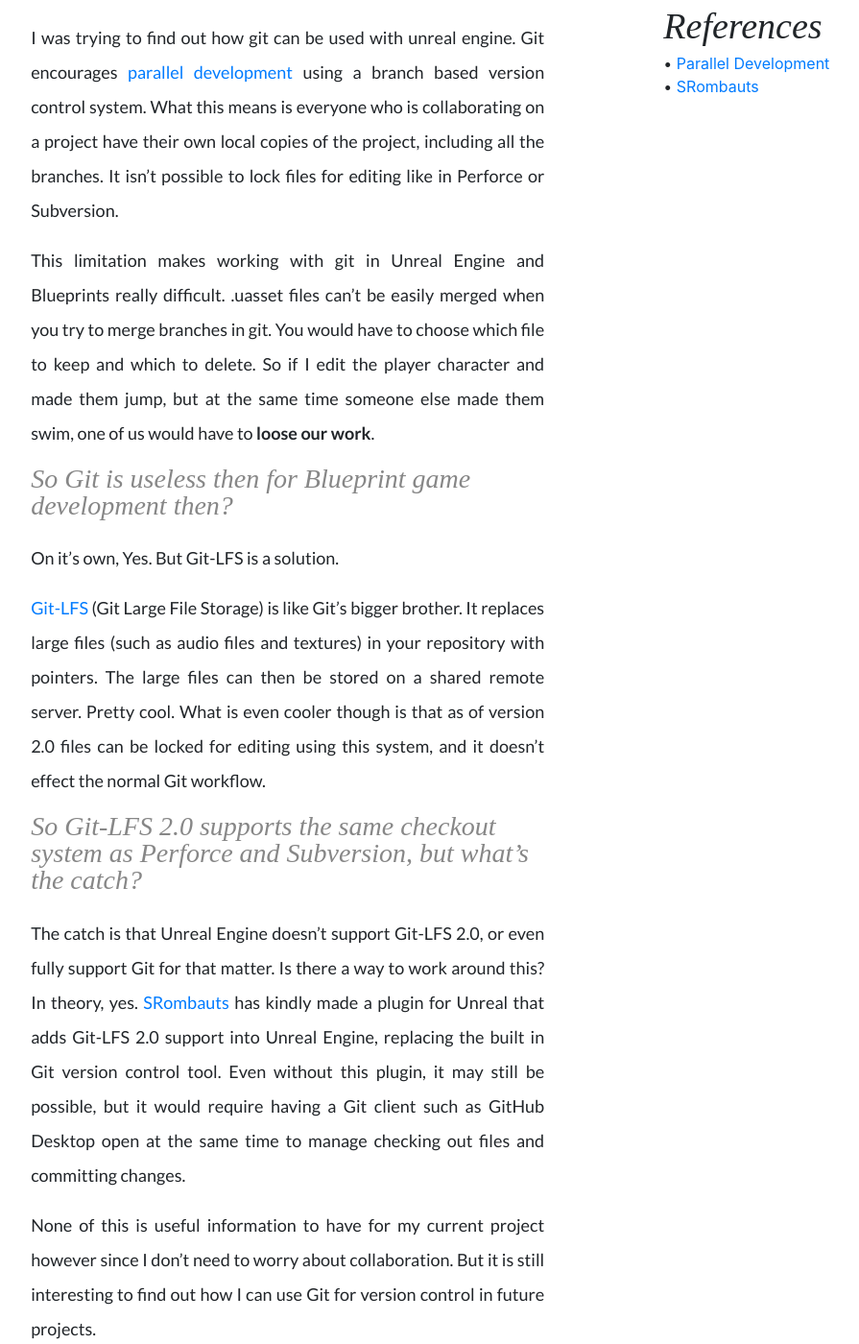
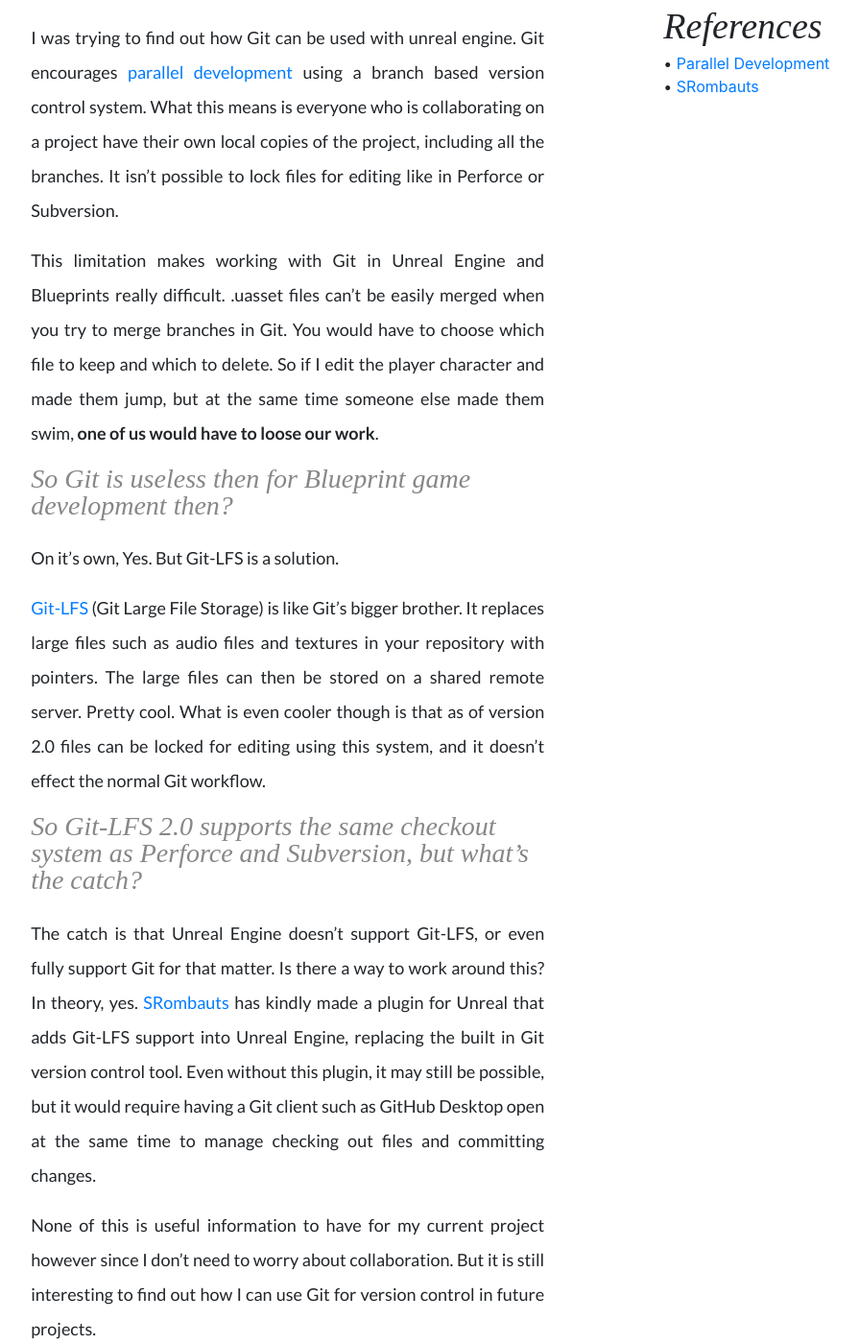
Before and after one commit to ProfessorDudley/FinalYearProject, a Jekyll site: the page built from _posts/2019-02-05-git-lfs-can-lock-files.md, in a window 1280 px wide and 1400 px high, scrolled down 334 px. Shown: the whole window at 96% size, without its empty margins (152-1047 px from the left). Built offline with Jekyll 4.4.1, drawn with Linux system fonts in a browser that asks for light colours; nearby versions of some CDN libraries.

Commit message:
changed git to Git

```diff
--- a/_posts/2019-02-05-git-lfs-can-lock-files.md
+++ b/_posts/2019-02-05-git-lfs-can-lock-files.md
@@ -5,7 +5,7 @@
 tags: [Unreal Engine, Git, GitHub]
 date: 2019-02-05
 
-excerpt: "I was trying to find out how git can be used with unreal engine. Git encourages parallel development using a branch based version control system. What this means is everyone who is collaborating on a project have their own local copies of the project, including all the branches. It isn't possible to lock files for editing like in Perforce or Subversion."
+excerpt: "I was trying to find out how Git can be used with unreal engine. Git encourages parallel development using a branch based version control system. What this means is everyone who is collaborating on a project have their own local copies of the project, including all the branches. It isn't possible to lock files for editing like in Perforce or Subversion."
 references:
   - name: "Parallel Development"
     link: "https://nvie.com/posts/a-successful-git-branching-model/"
@@ -15,18 +15,18 @@
 
 #### So I was doing some reading up on GitHub...
 
-I was trying to find out how git can be used with unreal engine. Git encourages [parallel development](https://nvie.com/posts/a-successful-git-branching-model/) using a branch based version control system. What this means is everyone who is collaborating on a project have their own local copies of the project, including all the branches. It isn't possible to lock files for editing like in Perforce or Subversion.
+I was trying to find out how Git can be used with unreal engine. Git encourages [parallel development](https://nvie.com/posts/a-successful-git-branching-model/) using a branch based version control system. What this means is everyone who is collaborating on a project have their own local copies of the project, including all the branches. It isn't possible to lock files for editing like in Perforce or Subversion.
 
-This limitation makes working with git in Unreal Engine and Blueprints really difficult. .uasset files can't be easily merged when you try to merge branches in git. You would have to choose which file to keep and which to delete. So if I edit the player character and made them jump, but at the same time someone else made them swim, one of us would have to **loose our work**.
+This limitation makes working with Git in Unreal Engine and Blueprints really difficult. .uasset files can't be easily merged when you try to merge branches in Git. You would have to choose which file to keep and which to delete. So if I edit the player character and made them jump, but at the same time someone else made them swim, **one of us would have to loose our work**.
 
 #### So Git is useless then for Blueprint game development then?
 
 On it's own, Yes. But Git-LFS is a solution.
 
-[Git-LFS](https://github.blog/2017-03-02-git-lfs-2-0-0-released/) (Git Large File Storage) is like Git's bigger brother. It replaces large files (such as audio files and textures) in your repository with pointers. The large files can then be stored on a shared remote server. Pretty cool. What is even cooler though is that as of version 2.0 files can be locked for editing using this system, and it doesn't effect the normal Git workflow.
+[Git-LFS](https://github.blog/2017-03-02-git-lfs-2-0-0-released/) (Git Large File Storage) is like Git's bigger brother. It replaces large files such as audio files and textures in your repository with pointers. The large files can then be stored on a shared remote server. Pretty cool. What is even cooler though is that as of version 2.0 files can be locked for editing using this system, and it doesn't effect the normal Git workflow.
 
 #### So Git-LFS 2.0 supports the same checkout system as Perforce and Subversion, but what's the catch?
 
-The catch is that Unreal Engine doesn't support Git-LFS 2.0, or even fully support Git for that matter. Is there a way to work around this? In theory, yes. [SRombauts](https://github.com/SRombauts/UE4GitPlugin) has kindly made a plugin for Unreal that adds Git-LFS 2.0 support into Unreal Engine, replacing the built in Git version control tool. Even without this plugin, it may still be possible, but it would require having a Git client such as GitHub Desktop open at the same time to manage checking out files and committing changes.
+The catch is that Unreal Engine doesn't support Git-LFS, or even fully support Git for that matter. Is there a way to work around this? In theory, yes. [SRombauts](https://github.com/SRombauts/UE4GitPlugin) has kindly made a plugin for Unreal that adds Git-LFS support into Unreal Engine, replacing the built in Git version control tool. Even without this plugin, it may still be possible, but it would require having a Git client such as GitHub Desktop open at the same time to manage checking out files and committing changes.
 
 None of this is useful information to have for my current project however since I don't need to worry about collaboration. But it is still interesting to find out how I can use Git for version control in future projects.
```
